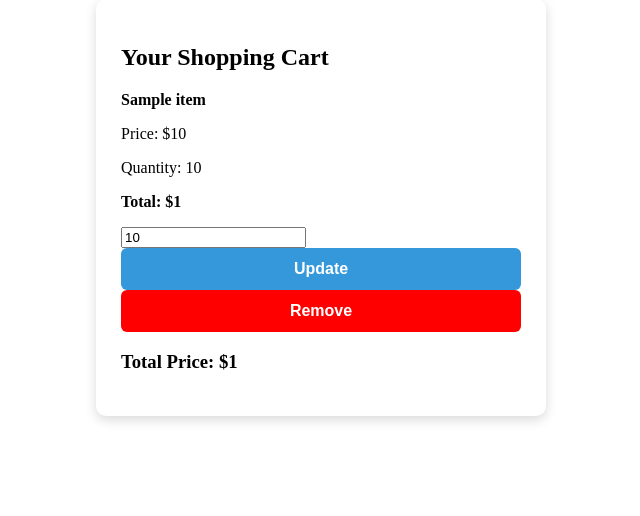
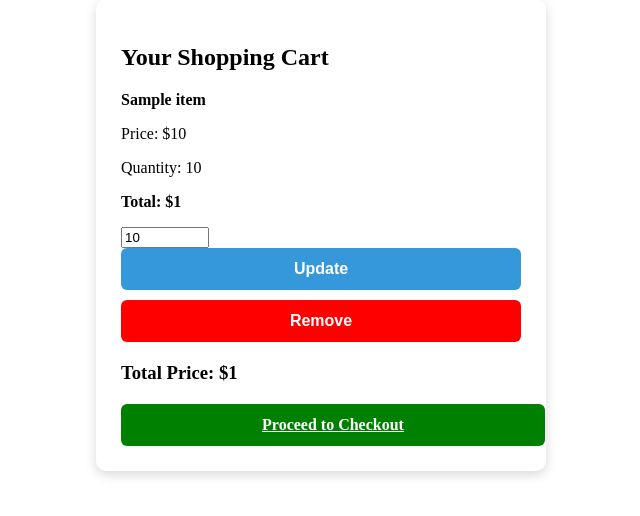
Before and after one commit to alouis7-cyber/Final-Project-Submission, a Django app: template orders/templates/cart.html in a window 1280 px wide. Shown: the part 125-641 px from the top of the page, without its empty margins (319-959 px from the left). Run offline with Django 5.2, Linux system fonts and the light colour scheme; the template is opened without the code that fills it: most values are stand-ins (such as "Sample title", 1, 10 or a date in 2020).

Commit message:
Push cart.html

```diff
--- a/orders/templates/cart.html
+++ b/orders/templates/cart.html
@@ -8,7 +8,7 @@
     {% if items %}
 
         {% for item in items %}
-        <div class="status-card">
+        <div class="status-card" style="margin-bottom: 20px;">
 
             <p><strong>{{ item.name }}</strong></p>
 
@@ -19,9 +19,9 @@
             <p><strong>Total: ${{ item.total_price }}</strong></p>
 
             <!-- UPDATE QUANTITY -->
-            <form method="POST" action="{% url 'update_cart' item.id %}">
+            <form method="POST" action="{% url 'update_cart' item.id %}" style="margin-bottom: 10px;">
                 {% csrf_token %}
-                <input type="number" name="quantity" value="{{ item.quantity }}" min="1">
+                <input type="number" name="quantity" value="{{ item.quantity }}" min="1" style="width: 80px;">
                 <button type="submit" class="btn">Update</button>
             </form>
 
@@ -38,6 +38,14 @@
 
         <h3>Total Price: ${{ total_price }}</h3>
 
+        <!-- CHECKOUT BUTTON -->
+        <a href="{% url 'checkout' %}"
+           class="btn"
+           style="display:block;margin-top:20px;background:green;color:white;
+                  padding:12px;text-align:center;border-radius:6px;font-weight:bold;">
+            Proceed to Checkout
+        </a>
+
     {% else %}
         <p>Your cart is empty.</p>
     {% endif %}
```
